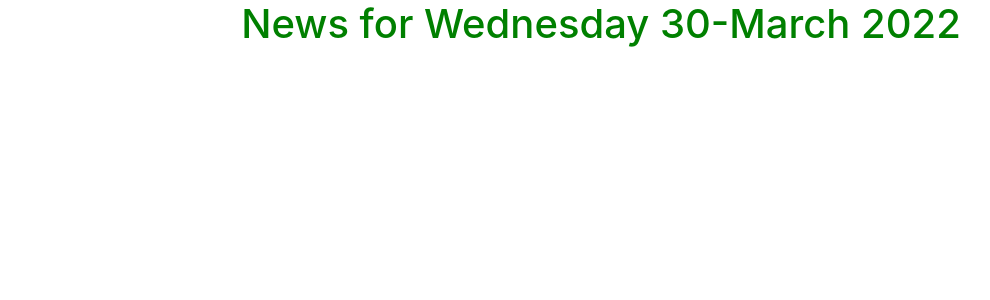
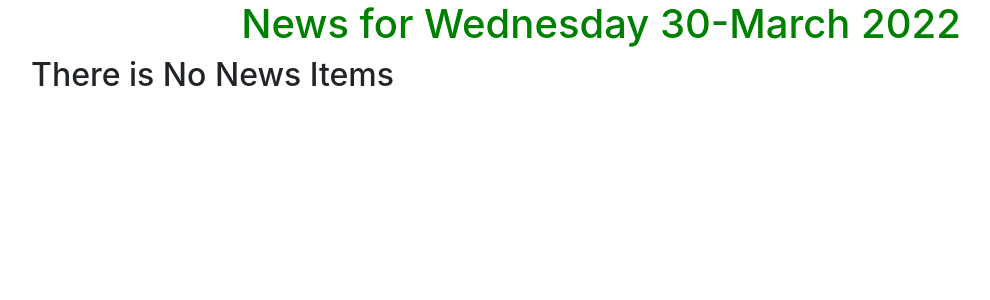
Before and after one commit to John-Kimani/moringa-tribune, a Django app: page / in a window 1280 px wide. Shown: the part 56-356 px from the top of the page, without its empty margins (39-1029 px from the left). Run offline with Django 4.2, Linux system fonts and the light colour scheme; some libraries are stand-ins or nearby versions.

Commit message:
Updates templates

```diff
--- a/news/templates/all-news/today-news.html
+++ b/news/templates/all-news/today-news.html
@@ -2,4 +2,21 @@
 
 {% block content %}
 {{block.super}}
+
+<div class="container">
+<!-- looping through news -->
+{% for news_item in news %}
+<div class="row">
+    <!-- displaying news articles -->
+    <div class="col-xs-6 col-sm-6 col-md-6 col-lg-6">
+        <h2 class="text-center">{{ news_item.title }}</h2>
+    </div>
+</div>
+
+{% empty %}
+<div class="row">
+    <h2 class="text-center">There is No News Items</h2>
+</div>
+{% endfor %}
+</div>
 {% endblock %}
--- a/news/views.py
+++ b/news/views.py
@@ -1,6 +1,7 @@
 from django.shortcuts import redirect, render
 from django.http import HttpResponse, Http404
 import datetime as dt
+from .models import Article
 
 # Create your views here.
 def welcome(request):
@@ -10,6 +11,7 @@ def welcome(request):
 
 def news_of_day(request):
     date = dt.date.today()
+    news = Article.todays_news()
     # function to convert date object to find exact day
     # day = convert_dates(date)
     # html = f'''
@@ -19,7 +21,7 @@ def news_of_day(request):
     #         </body>
     #         </html>
     #         '''
-    return render(request, 'all-news/today-news.html', {"date": date,})
+    return render(request, 'all-news/today-news.html', {"date": date, "news":news})
 
 
 def convert_dates(dates):
@@ -40,6 +42,12 @@ def past_days_news(request, past_date):
     except ValueError:
         # raise 404 error when valueerror is thrown
         raise Http404()
+        assert False
+
+    if date == dt.date.today():
+        return redirect(news_of_day)
+
+    news = Article.days_news(date)
 
     # converts data from the string url
     # date = dt.datetime.strptime(past_date,'%Y-%m-%d').date()
@@ -54,4 +62,4 @@ def past_days_news(request, past_date):
     #         '''
     if date == dt.date.today():
         return redirect(news_of_day)
-    return render(request, 'all-news/past-news.html', {"date": date})
+    return render(request, 'all-news/past-news.html', {"date": date, "news":news})
```
Also changed, not shown: news/templates/all-news/past-news.html (+20 -0 lines).
